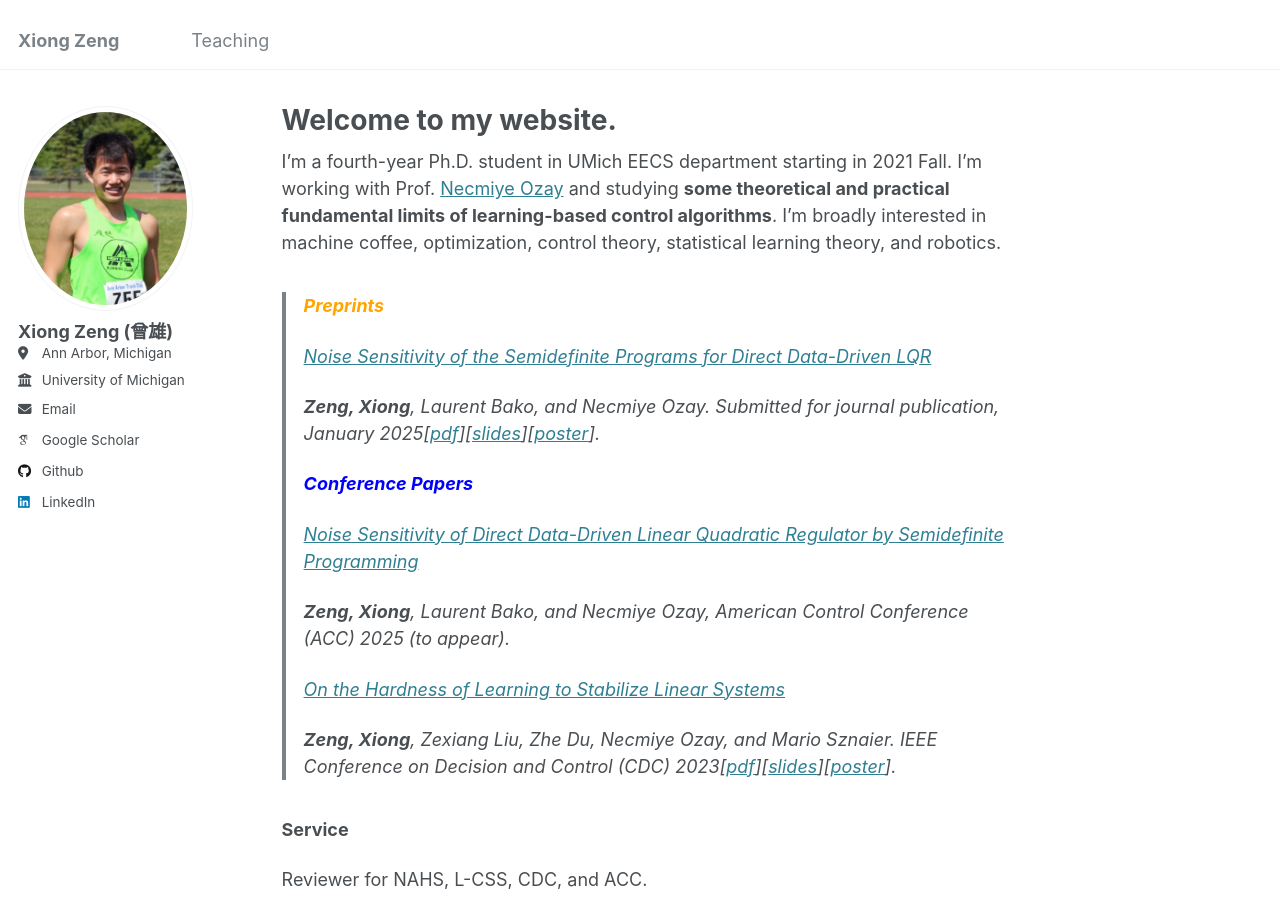
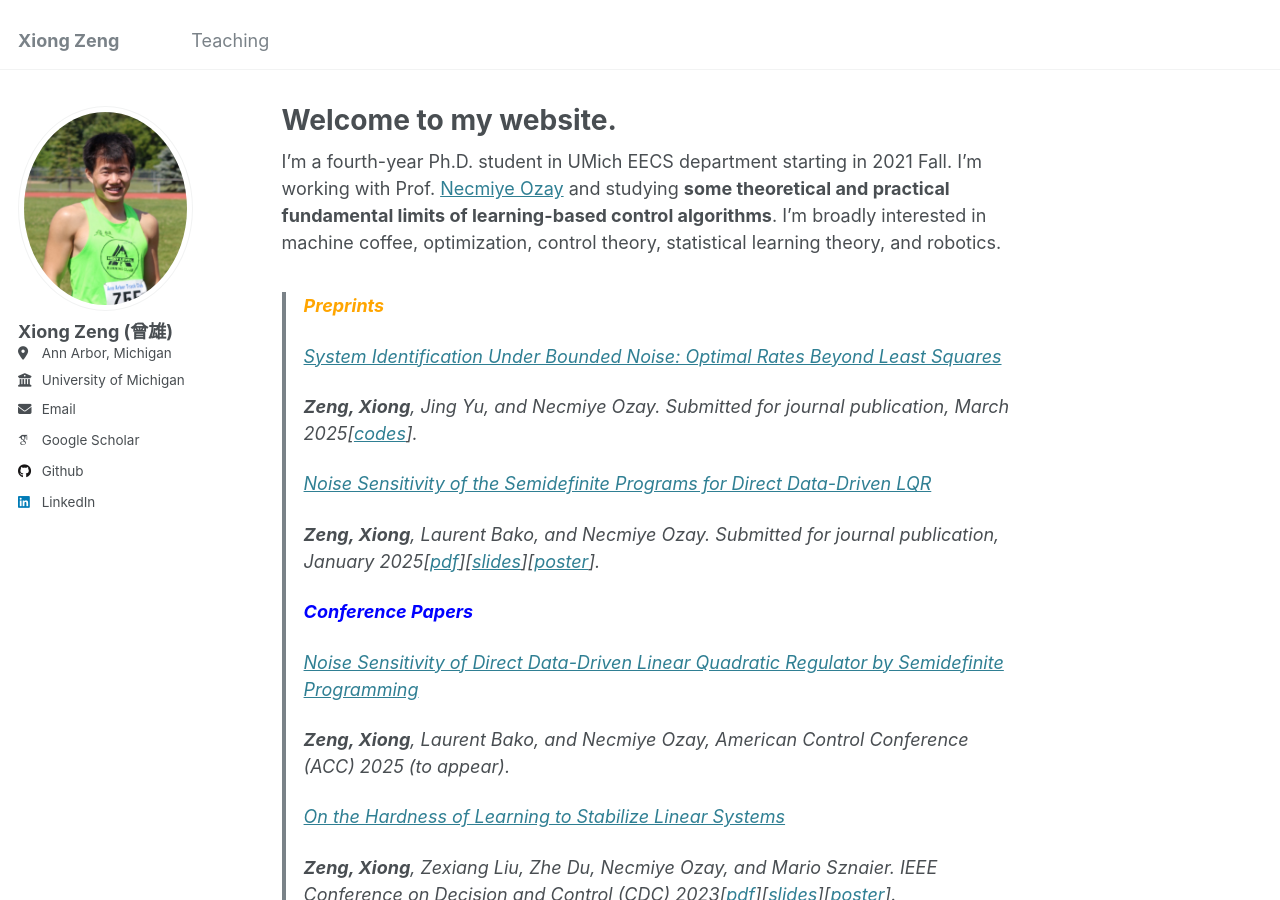
Before and after one commit to zengxiong111/zengxiong.github.io, a Jekyll site: the page built from _pages/about.md, in a window 1280 px wide and 900 px high. Built offline with Jekyll 4.4.1, drawn with Linux system fonts in a browser that asks for light colours; some web fonts are replaced.

Commit message:
Update about.md

```diff
--- a/_pages/about.md
+++ b/_pages/about.md
@@ -12,6 +12,9 @@ I'm a fourth-year Ph.D. student in UMich EECS department starting in 2021 Fall.
 
 ><span style="color:orange">**Preprints**</span>
 >
+> [System Identification Under Bounded Noise: Optimal Rates Beyond Least Squares](https://github.com/zengxiong111/zengxiong.github.io/blob/master/files/System_Identification_Under_Bounded_Noise__Optimal_Rates_Beyond_Least_Squares-27.pdf)
+>
+> **Zeng, Xiong**, Jing Yu, and Necmiye Ozay. Submitted for journal publication, March 2025[<a href="https://github.com/jy-cds/Bounded-Noise-SysID-Minimax-Lowerbound" target="_blank">codes</a>].
 >
 > [Noise Sensitivity of the Semidefinite Programs for Direct Data-Driven LQR](https://arxiv.org/abs/2412.19705)
 >
```
